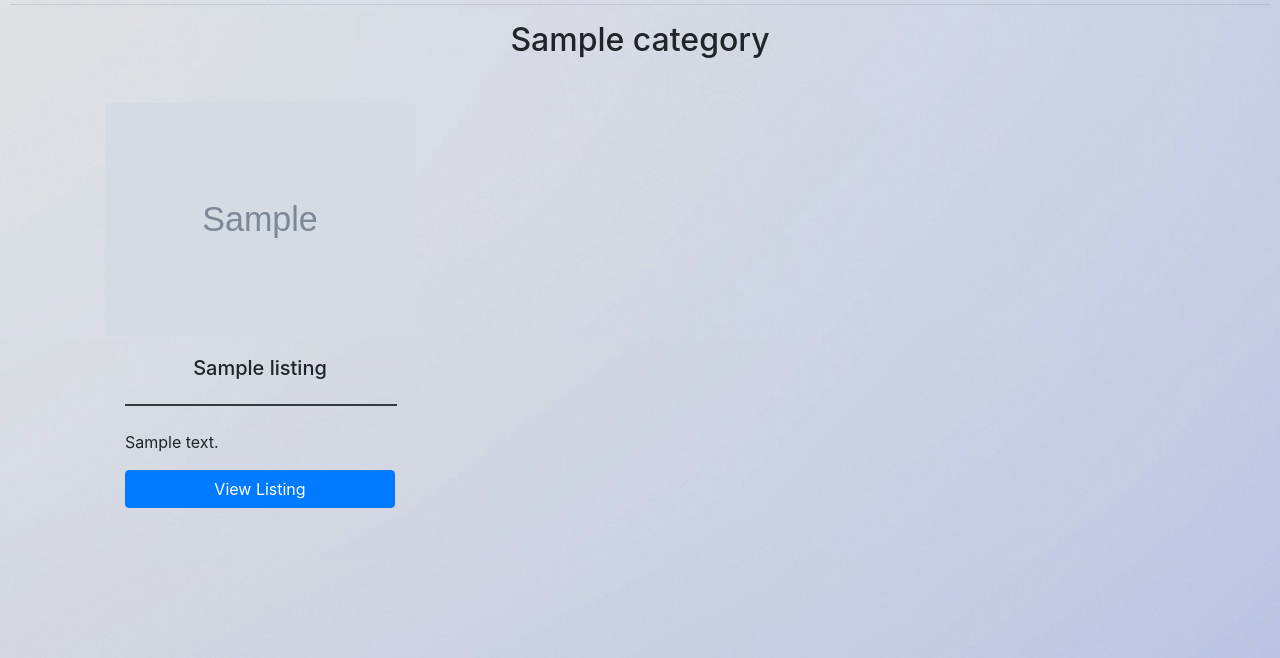
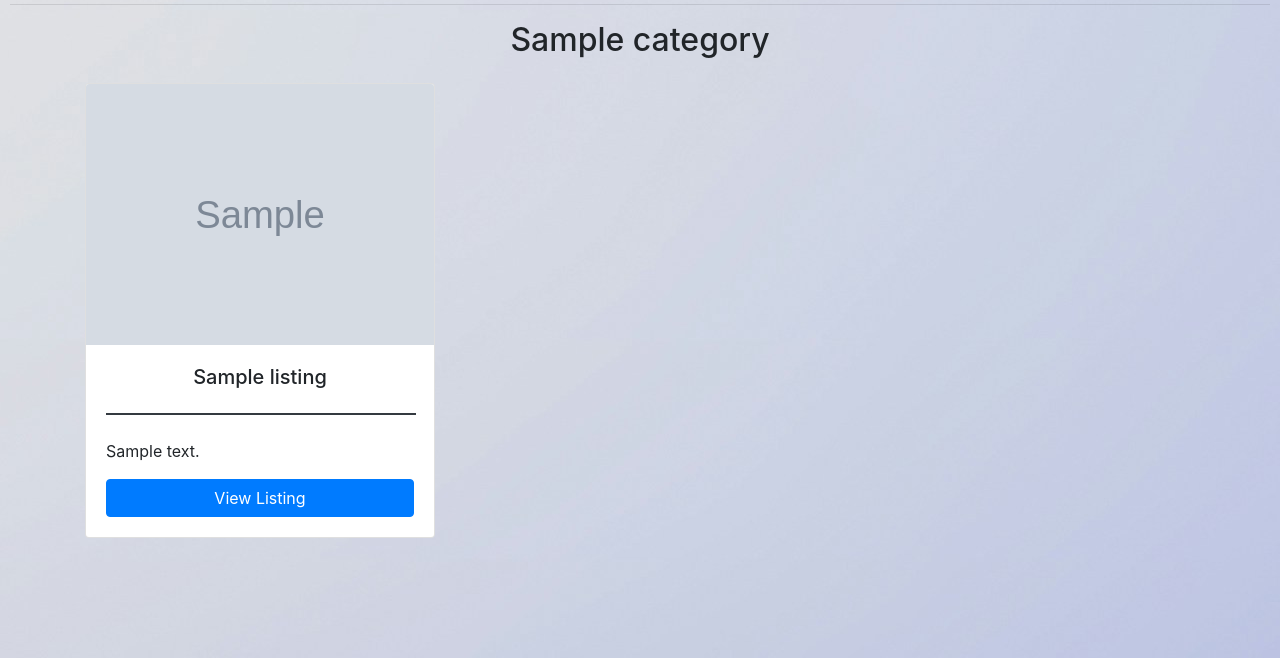
Before and after one commit to Felipe-dot/CS50-Commerce, a Django app: template auctions/templates/auctions/category_listings.html in a window 1280 px wide. Shown: the part 142-800 px from the top of the page. Run offline with Django 3.2, Linux system fonts and the light colour scheme; the template is opened without the code that fills it: most values are stand-ins (such as "Sample title", 1, 10 or a date in 2020); grey boxes marked "Sample" are stand-in pictures; some libraries are stand-ins or nearby versions.

Commit message:
Fixing UI style

```diff
--- a/auctions/templates/auctions/category_listings.html
+++ b/auctions/templates/auctions/category_listings.html
@@ -7,7 +7,7 @@
             {% if listings %}
                 {% for listing in listings %}
                     <div class="col-md-4 mb-4">
-                        <div class="card-body d-flex flex-column">
+                        <div class="card d-flex flex-column">
                             <img src="{{ listing.image_url }}" class="card-img-top" alt="{{ listing.title }}">
                             <div class="card-body">
                                 <h5 class="card-title text-center">{{ listing.title }}</h5>
```
